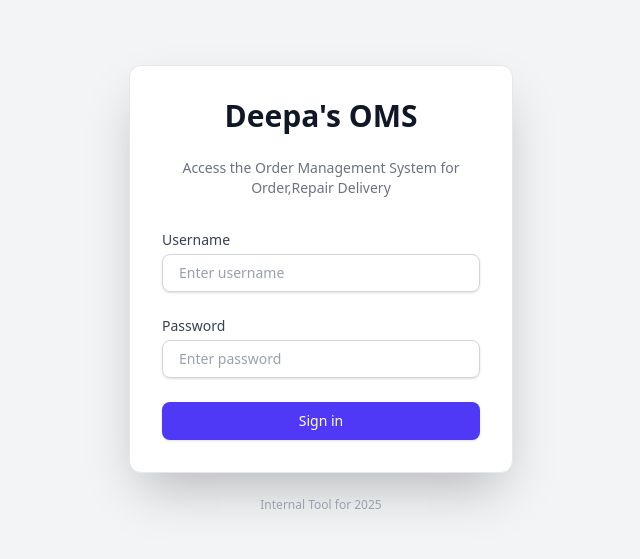
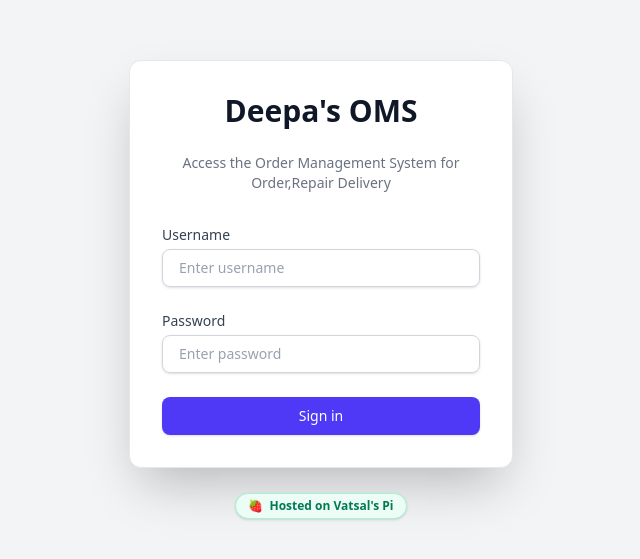
Before and after one commit to spacecowbye/inhouseOMS, a React (Vite) app: page / in a window 1280 px wide. Shown: the part 111-670 px from the top of the page, without its empty margins (319-959 px from the left). Built offline with nearby package versions, Linux system fonts and the light colour scheme.

Commit message:
Add Hosted on Vatsal's Pi badge to login screen

```diff
--- a/src/components/LoginScreen.jsx
+++ b/src/components/LoginScreen.jsx
@@ -73,9 +73,11 @@ const LoginScreen = ({ handleLogin, error }) => {
             </div>
           </form>
         </div>
-        <p className="mt-6 text-center text-xs text-gray-400">
-          Internal Tool for {new Date().getFullYear()}
-        </p>
+        <div className="mt-6 text-center">
+          <span className="inline-flex items-center gap-1.5 px-3 py-1 rounded-full text-xs font-semibold bg-emerald-50 text-emerald-700 border border-emerald-200 shadow-sm">
+            <span>🍓</span> Hosted on Vatsal's Pi
+          </span>
+        </div>
       </div>
     </div>
   );
```
